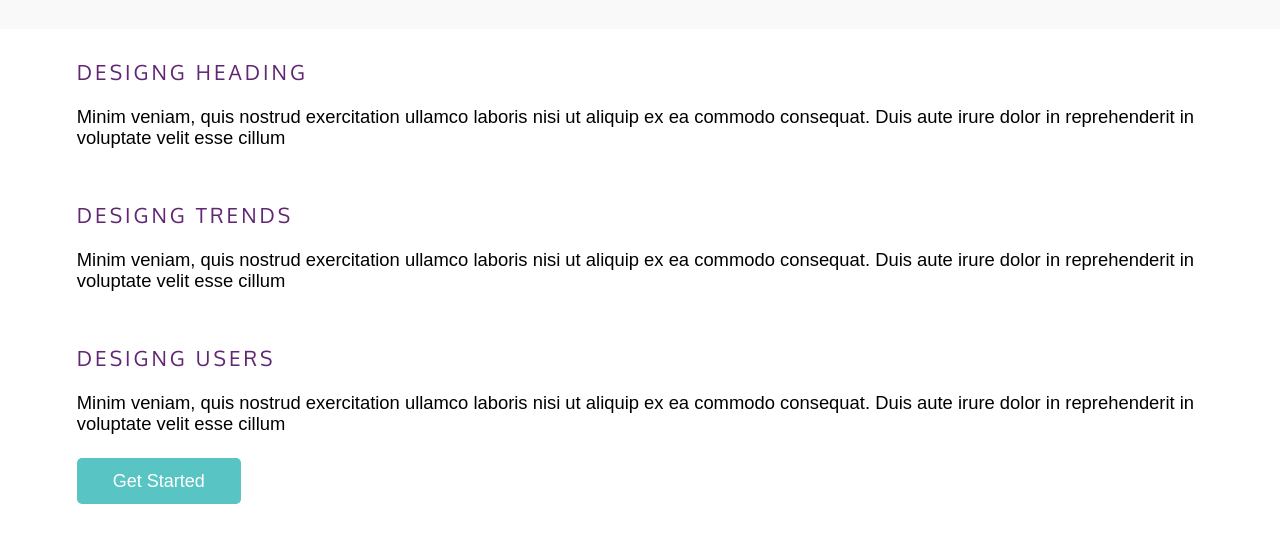
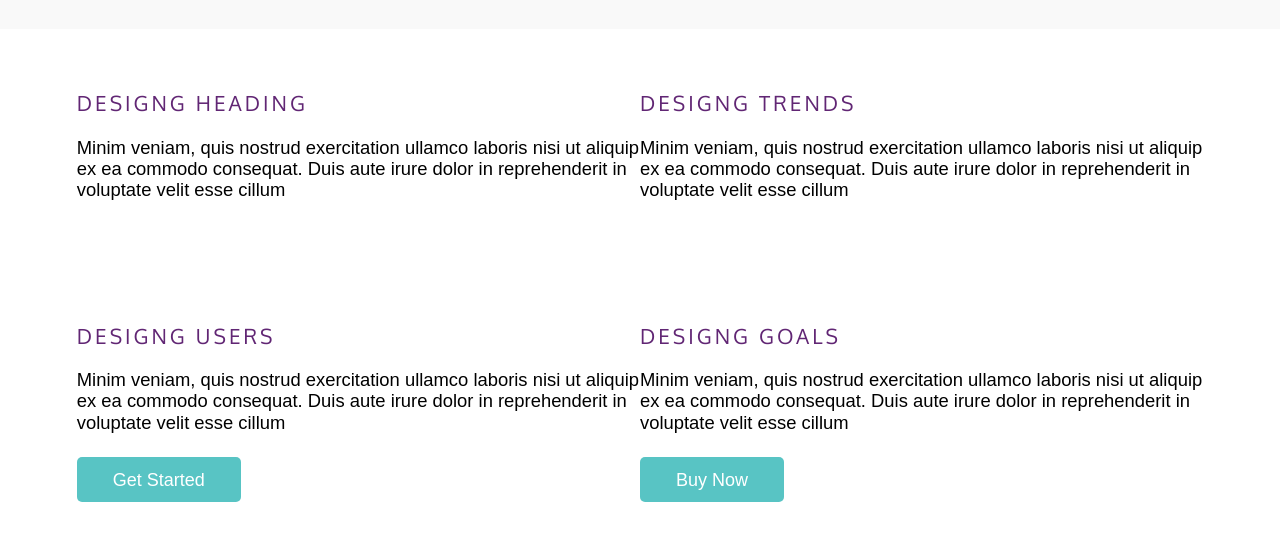
Before and after one commit to Ivan-ReisDev/responsivo, a plain HTML site: page index.html in a window 1280 px wide. Shown: the part 1147-1692 px from the top of the page. Drawn offline with Linux system fonts and the light colour scheme; files whose address does not match are found by name.

Commit message:
Update responsivo.css

```diff
--- a/src/css/responsivo.css
+++ b/src/css/responsivo.css
@@ -133,9 +133,6 @@
 
     .final-unico {}
 
-    bnt2 {
-        margin-left: 80%;
-    }
 }
 
 
@@ -179,4 +176,15 @@
         min-width: 0;
 
     }
+
+    .final {
+        display: grid;
+        grid-template-columns: repeat(2, 1fr);
+    }
+
+    .final-unico {
+        max-width: 36em;
+
+
+    }
 }
```
